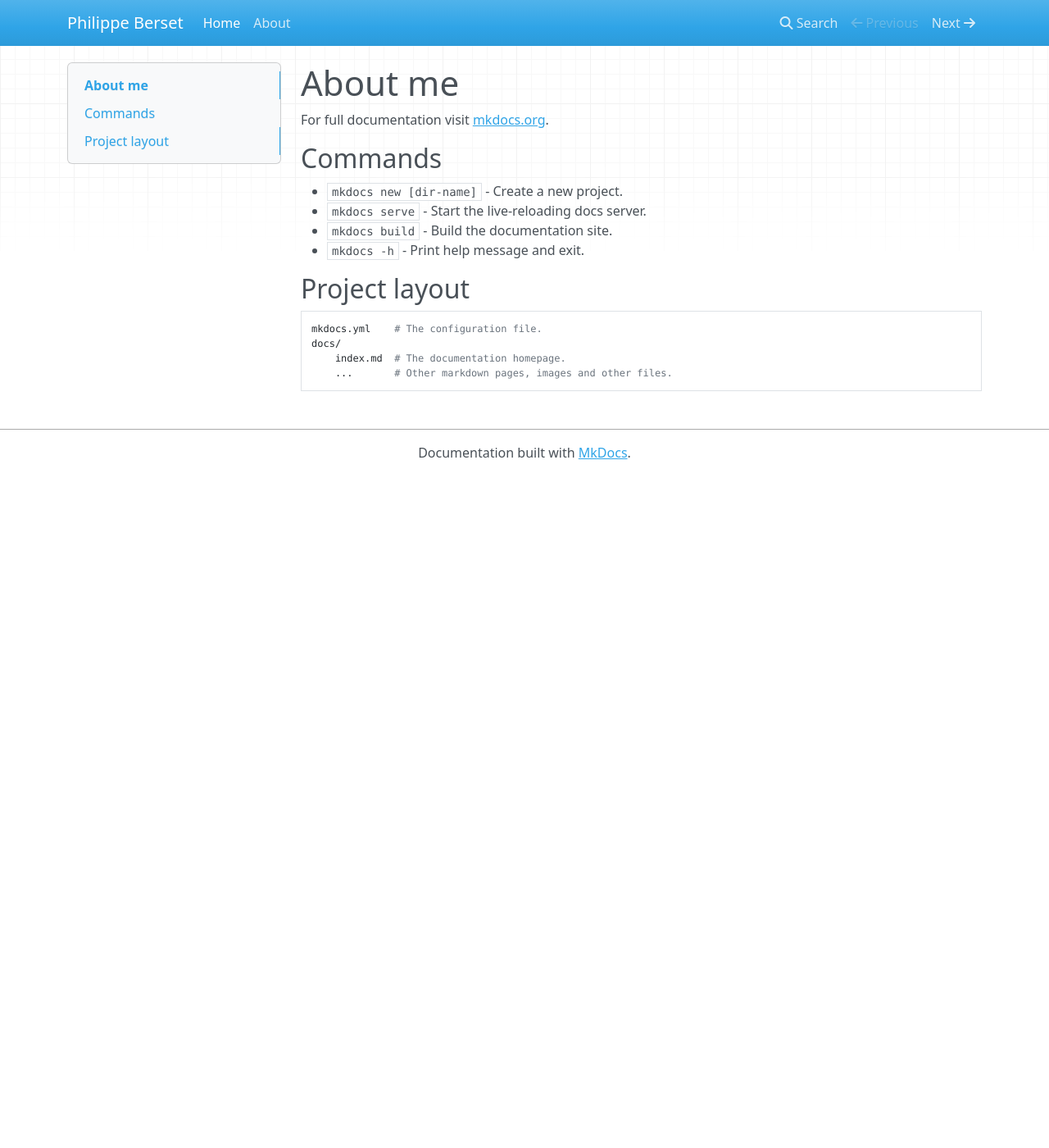
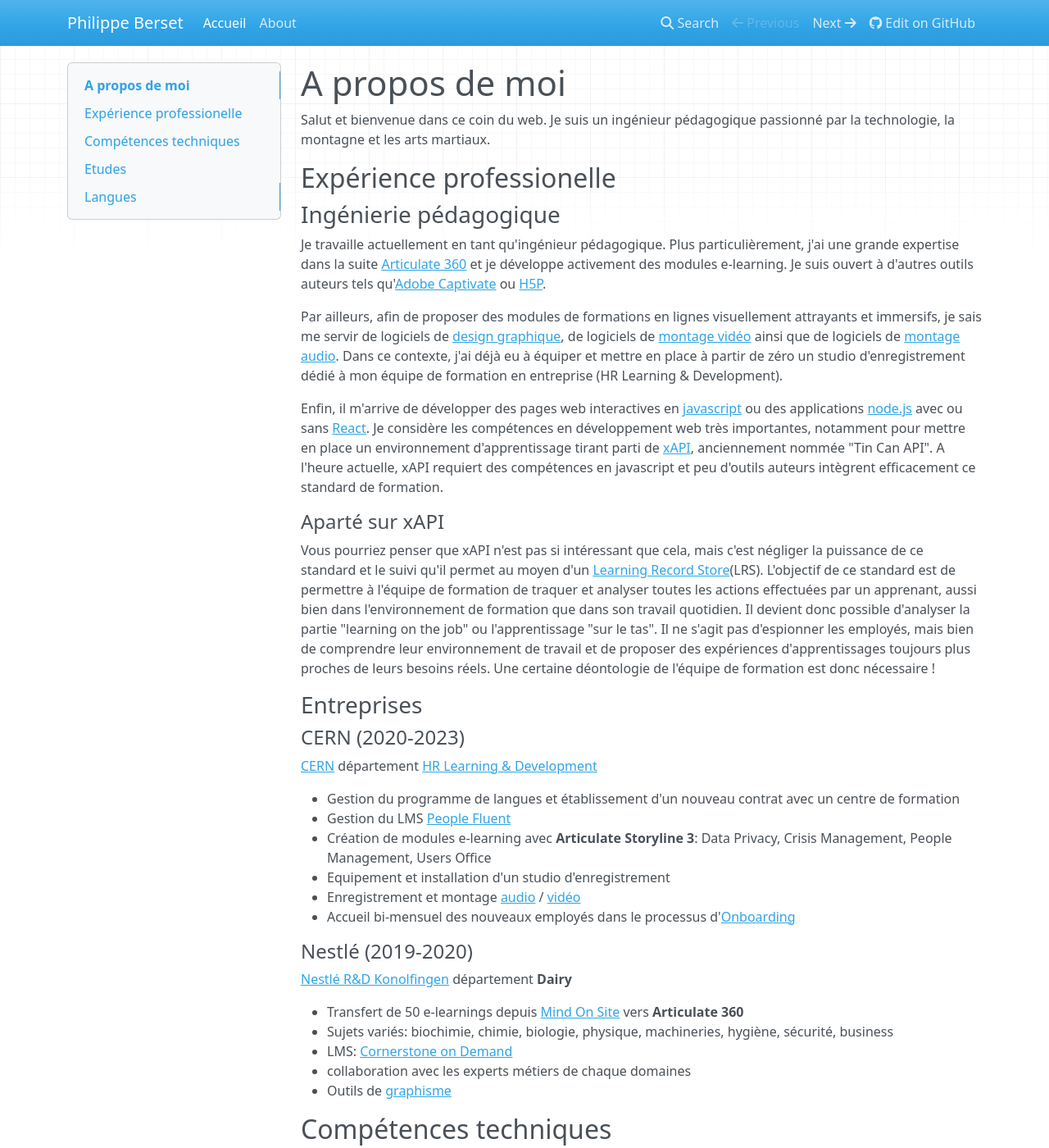
Before and after one commit to Sukori/technophil.ch, an MkDocs documentation site: the page built from docs/index.md, in a window 1280 px wide and 1400 px high. Shown: the whole window at 82% size. Built offline with MkDocs 1.6.1, drawn with Linux system fonts in a browser that asks for light colours; nearby versions of some CDN libraries; some of the changed text lies outside the part shown.

Commit message:
début de la page d'accueil

```diff
--- a/docs/index.md
+++ b/docs/index.md
@@ -1,17 +1,55 @@
-# About me
+# A propos de moi
 
-For full documentation visit [mkdocs.org](https://www.mkdocs.org).
+Salut et bienvenue dans ce coin du web.
+Je suis un ingénieur pédagogique passionné par la technologie, la montagne et les arts martiaux.
 
-## Commands
+## Expérience professionelle
 
-* `mkdocs new [dir-name]` - Create a new project.
-* `mkdocs serve` - Start the live-reloading docs server.
-* `mkdocs build` - Build the documentation site.
-* `mkdocs -h` - Print help message and exit.
+### Ingénierie pédagogique
 
-## Project layout
+Je travaille actuellement en tant qu'ingénieur pédagogique. Plus particulièrement, j'ai une grande expertise dans la suite [Articulate 360](https://articulate.com/) et je développe activement des modules e-learning. Je suis ouvert à d'autres outils auteurs tels qu'[Adobe Captivate](https://www.adobe.com/ch_fr/products/captivate.html) ou [H5P](https://h5p.org/).
 
-    mkdocs.yml    # The configuration file.
-    docs/
-        index.md  # The documentation homepage.
-        ...       # Other markdown pages, images and other files.
+Par ailleurs, afin de proposer des modules de formations en lignes visuellement attrayants et immersifs, je sais me servir de logiciels de [design graphique](#design-graphique), de logiciels de [montage vidéo](#montage-video) ainsi que de logiciels de [montage audio](#montage-audio). Dans ce contexte, j'ai déjà eu à équiper et mettre en place à partir de zéro un studio d'enregistrement dédié à mon équipe de formation en entreprise (HR Learning & Development).
+
+Enfin, il m'arrive de développer des pages web interactives en [javascript](https://www.javascript.com/) ou des applications [node.js](https://nodejs.org/en/) avec ou sans [React](https://reactjs.org/). Je considère les compétences en développement web très importantes, notamment pour mettre en place un environnement d'apprentissage tirant parti de [xAPI](https://xapi.com/), anciennement nommée "Tin Can API". A l'heure actuelle, xAPI requiert des compétences en javascript et peu d'outils auteurs intègrent efficacement ce standard de formation.
+
+#### Aparté sur xAPI
+
+Vous pourriez penser que xAPI n'est pas si intéressant que cela, mais c'est négliger la puissance de ce standard et le suivi qu'il permet au moyen d'un [Learning Record Store](https://xapi.com/learning-record-store/)(LRS). L'objectif de ce standard est de permettre à l'équipe de formation de traquer et analyser toutes les actions effectuées par un apprenant, aussi bien dans l'environnement de formation que dans son travail quotidien. Il devient donc possible d'analyser la partie "learning on the job" ou l'apprentissage "sur le tas". Il ne s'agit pas d'espionner les employés, mais bien de comprendre leur environnement de travail et de proposer des expériences d'apprentissages toujours plus proches de leurs besoins réels. Une certaine déontologie de l'équipe de formation est donc nécessaire !
+
+### Entreprises
+
+#### CERN (2020-2023)
+
+[CERN](https://home.cern) département [HR Learning & Development](https://hr.web.cern.ch/)
+
+* Gestion du programme de langues et établissement d'un nouveau contrat avec un centre de formation
+* Gestion du LMS [People Fluent](https://www.peoplefluent.com/)
+* Création de modules e-learning avec **Articulate Storyline 3**: Data Privacy, Crisis Management, People Management, Users Office
+* Equipement et installation d'un studio d'enregistrement
+* Enregistrement et montage [audio](#montage-audio) / [vidéo](#montage-video)
+* Accueil bi-mensuel des nouveaux employés dans le processus d'[Onboarding](https://indico.cern.ch/category/13631/)
+
+#### Nestlé (2019-2020)
+
+[Nestlé R&D Konolfingen](https://www.nestle.ch/de/nestleschweiz/forschung/konolfingen) département **Dairy**
+
+* Transfert de 50 e-learnings depuis [Mind On Site](https://www.mindonsite.com/) vers **Articulate 360**
+* Sujets variés: biochimie, chimie, biologie, physique, machineries, hygiène, sécurité, business
+* LMS: [Cornerstone on Demand](https://www.cornerstoneondemand.com)
+* collaboration avec les experts métiers de chaque domaines
+* Outils de [graphisme](#design-graphique)
+
+## Compétences techniques
+
+### Suite office
+
+### Design graphique
+
+### Montage video
+
+### Montage audio
+
+## Etudes
+
+## Langues
--- a/mkdocs.yml
+++ b/mkdocs.yml
@@ -1,5 +1,8 @@
 site_name: Philippe Berset
-site_url: https://example.com/
+site_url: https://sukori.github.io/technophil.ch/
+site_description: Homepage et portfolio personnel de Philippe Berset
+site_author: Philippe Berset
+repo_url: https://github.com/Sukori/technophil.ch
 nav:
-  - Home: index.md
+  - Accueil: index.md
   - About: about.md
```
Also changed, not shown: README.md (+5 -0 lines), 1 other file.
